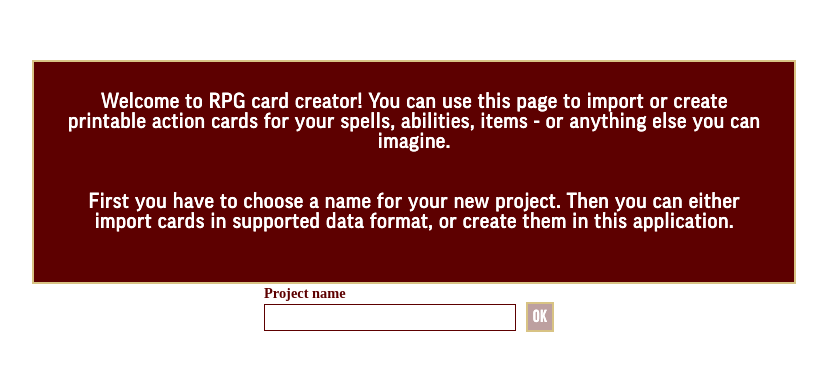
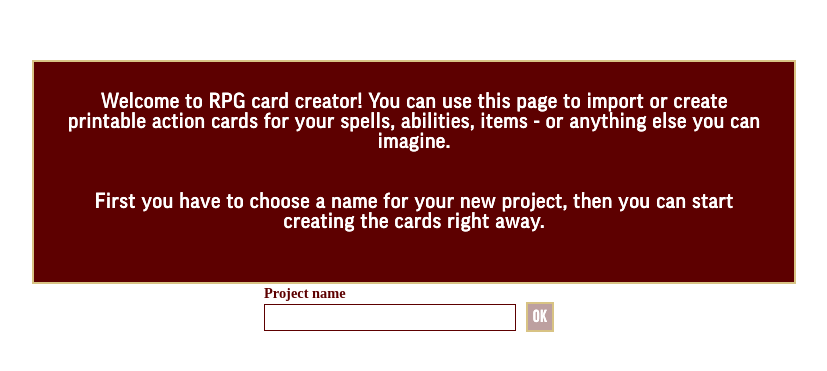
Before and after one commit to faire2/pathfinder-cards, a Next.js app: page / in a window 1280 px wide. Shown: the part 225-596 px from the top of the page, without its empty margins (234-1061 px from the left). Built offline with nearby package versions, Linux system fonts and the light colour scheme.

Commit message:
Update welcome screen text

```diff
--- a/src/components/WelcomeScreen/index.tsx
+++ b/src/components/WelcomeScreen/index.tsx
@@ -32,6 +32,6 @@ export default function WelcomeScreen({ onFinished }: Props) {
 
 const welcomeMessage = `Welcome to RPG card creator! You can use this page to import or create printable action cards for your spells, abilities, items - or anything else you can imagine.
 \n
-First you have to choose a name for your new project. Then you can either import cards in supported data format, or create them in this application.
+First you have to choose a name for your new project, then you can start creating the cards right away.
 
 `
```
